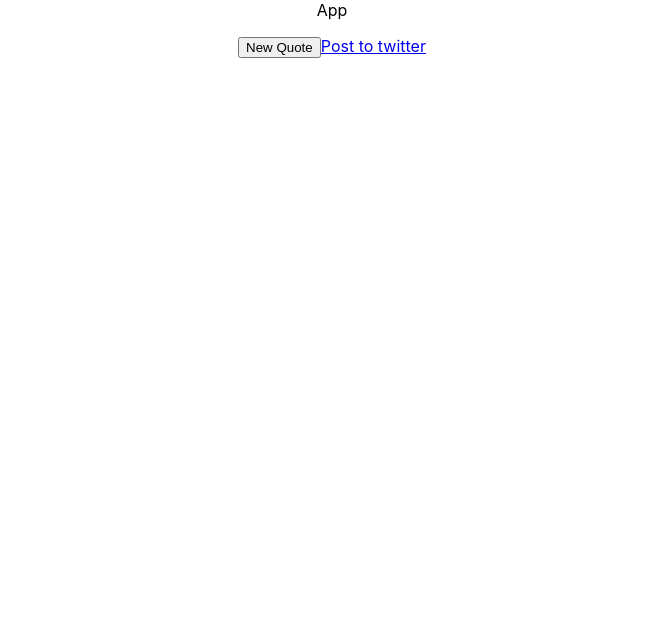
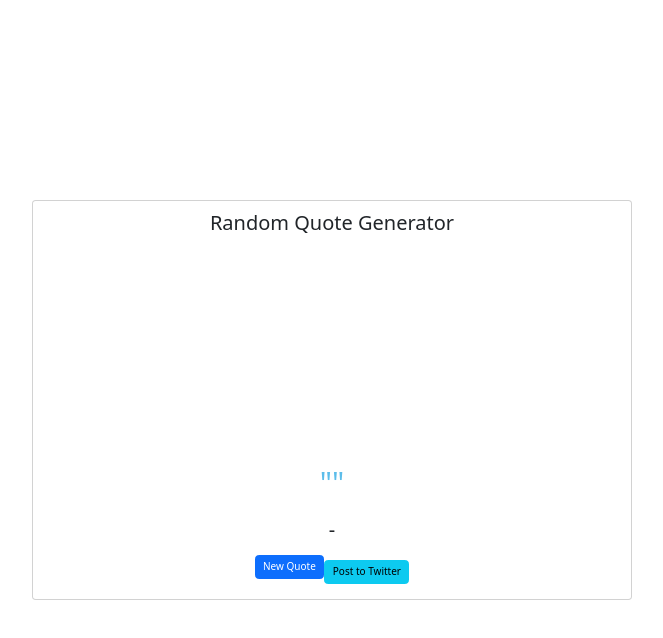
Before and after one commit to mcrayman/Random-Quote-Machine, a React (Create React App) app in the folder random-quote-machine/: page / in a window 1280 px wide. Shown: the top 638 px of the page, without its empty margins (308-971 px from the left). Built offline with nearby package versions, Linux system fonts and the light colour scheme; no server answers.

Commit message:
Added a bootstrap card with generated content

```diff
--- a/random-quote-machine/package.json
+++ b/random-quote-machine/package.json
@@ -6,7 +6,9 @@
     "@testing-library/jest-dom": "^5.17.0",
     "@testing-library/react": "^13.4.0",
     "@testing-library/user-event": "^13.5.0",
+    "bootstrap": "^5.3.2",
     "react": "^18.2.0",
+    "react-bootstrap": "^2.9.1",
     "react-dom": "^18.2.0",
     "react-scripts": "5.0.1",
     "web-vitals": "^2.1.4"
--- a/random-quote-machine/public/index.html
+++ b/random-quote-machine/public/index.html
@@ -15,6 +15,8 @@
       user's mobile device or desktop. See https://developers.google.com/web/fundamentals/web-app-manifest/
     -->
     <link rel="manifest" href="%PUBLIC_URL%/manifest.json" />
+    <link rel="stylesheet" href="https://maxcdn.bootstrapcdn.com/bootstrap/3.3.7/css/bootstrap.min.css" integrity="sha384-BVYiiSIFeK1dGmJRAkycuHAHRg32OmUcww7on3RYdg4Va+PmSTsz/K68vbdEjh4u" crossorigin="anonymous"/>
+
     <!--
       Notice the use of %PUBLIC_URL% in the tags above.
       It will be replaced with the URL of the `public` folder during the build.
--- a/random-quote-machine/src/App.css
+++ /dev/null
@@ -1,38 +0,0 @@
-.App {
-  text-align: center;
-}
-
-.App-logo {
-  height: 40vmin;
-  pointer-events: none;
-}
-
-@media (prefers-reduced-motion: no-preference) {
-  .App-logo {
-    animation: App-logo-spin infinite 20s linear;
-  }
-}
-
-.App-header {
-  background-color: #282c34;
-  min-height: 100vh;
-  display: flex;
-  flex-direction: column;
-  align-items: center;
-  justify-content: center;
-  font-size: calc(10px + 2vmin);
-  color: white;
-}
-
-.App-link {
-  color: #61dafb;
-}
-
-@keyframes App-logo-spin {
-  from {
-    transform: rotate(0deg);
-  }
-  to {
-    transform: rotate(360deg);
-  }
-}
--- a/random-quote-machine/src/App.js
+++ b/random-quote-machine/src/App.js
@@ -1,6 +1,7 @@
 import React from 'react'
 import { useEffect, useState } from 'react';
-import './App.css'
+import { Card } from 'react-bootstrap';
+import 'bootstrap/dist/css/bootstrap.min.css';
 
 function App() {
   const [quoteInfo, setQuoteInfo] = useState({})
@@ -21,14 +22,21 @@ function App() {
   }
 
   return (
-    <div className="App">App
-      <div id="quote-box">
-        <p id="text">{quoteInfo.text}</p>
-        <p id="author">{quoteInfo.author}</p>
-        <button id="new-quote" onClick={getQuote}>New Quote</button>
-        <a href={"https://twitter.com/intent/tweet?hash..." + quoteInfo.text} id="tweet-quote">Post to twitter</a>
-      </div>
-    </div>
+    <div className='d-flex align-items-center justify-content-center text-center min-vh-100'>
+    <Card style={{ width: '60rem', height: '40rem' }}>
+      <Card.Body className='d-flex flex-column justify-content-between align-items-center'>
+        <Card.Title style={{ fontSize: '2rem', marginBottom: '2rem' }}>Random Quote Generator</Card.Title>
+        <div id="quote-box" className='text-center'>
+          <p id="text" className='mb-3' style={{ fontSize: '3rem', color: '#5cbdea' }}>"{quoteInfo.text}"</p>
+          <p id="author" style={{ fontSize: '2rem' }}> - {quoteInfo.author}</p>
+          <button id="new-quote" onClick={getQuote} className='btn btn-primary mb-3'>New Quote</button>
+          <a href={"https://twitter.com/intent/tweet?hash..." + quoteInfo.text} id="tweet-quote" className='btn btn-info'>Post to Twitter</a>
+        </div>
+      </Card.Body>
+    </Card>
+  </div>
+
+
   );
 }
 
```
Also changed, not shown: 1 other file (tests, documents, lock files or other folders).
